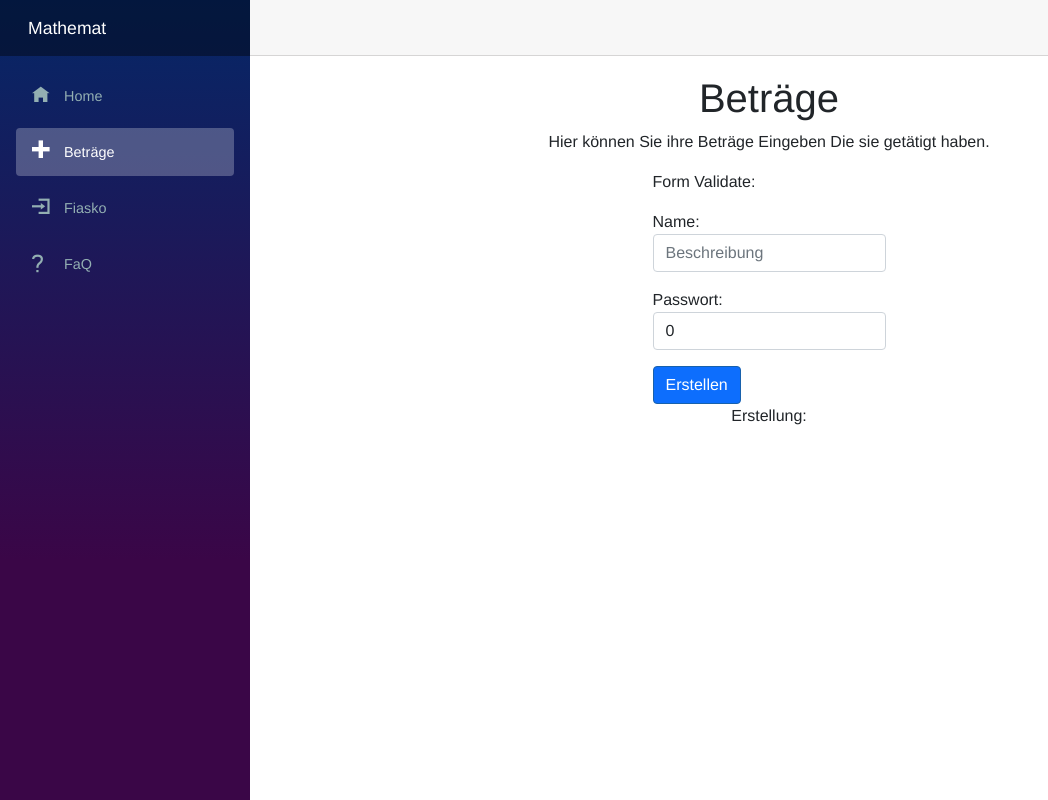
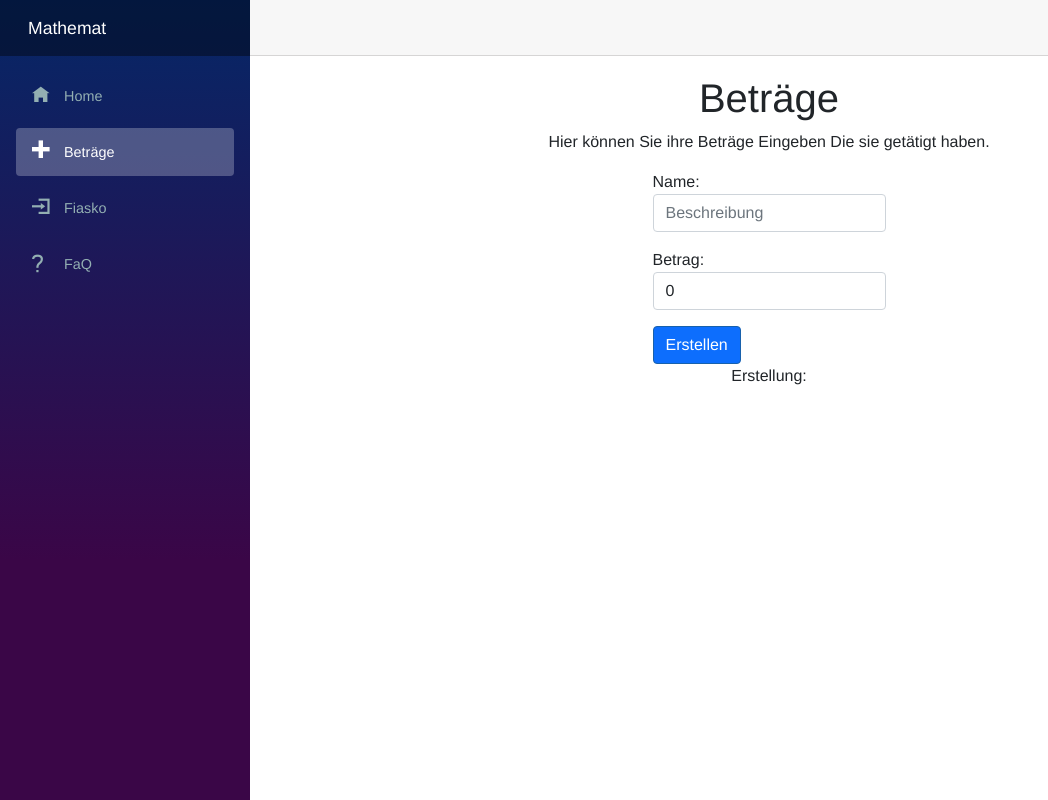
Before and after one commit to NoelChoffatgibb/Maui, an ASP.NET Core app: page /rechner in a window 1280 px wide. Shown: the whole page, without its empty margins (0-1048 px from the left). Run offline with ASP.NET Core 8, Linux system fonts and the light colour scheme; style sheets or scripts are compiled from the project's sources.

Commit message:
Changed a Little spelling error

```diff
--- a/Project/Pages/Rechner.razor
+++ b/Project/Pages/Rechner.razor
@@ -9,14 +9,13 @@
 <div class="center">
 <EditForm Model="@testModel" OnSubmit="@formSubmitted">
     <DataAnnotationsValidator />
-    <p>Form Validate: @formStatus </p>
     <div class="entry login">
         <ValidationMessage For="@(() => testModel.Beschreibung)"></ValidationMessage>
         <label for="name">Name: </label>
         <InputText placeholder="Beschreibung" @bind-Value=@testModel.Beschreibung class="form-control" id="name"></InputText>
     </div>
     <div class="entry login">
-        <label for="name">Passwort: </label>
+        <label for="name">Betrag: </label>
         <ValidationMessage For="@(() => testModel.Betrag)"></ValidationMessage>
         <InputNumber placeholder="Betrag" @bind-Value=@testModel.Betrag class="form-control" id="password" />
     </div>
```
